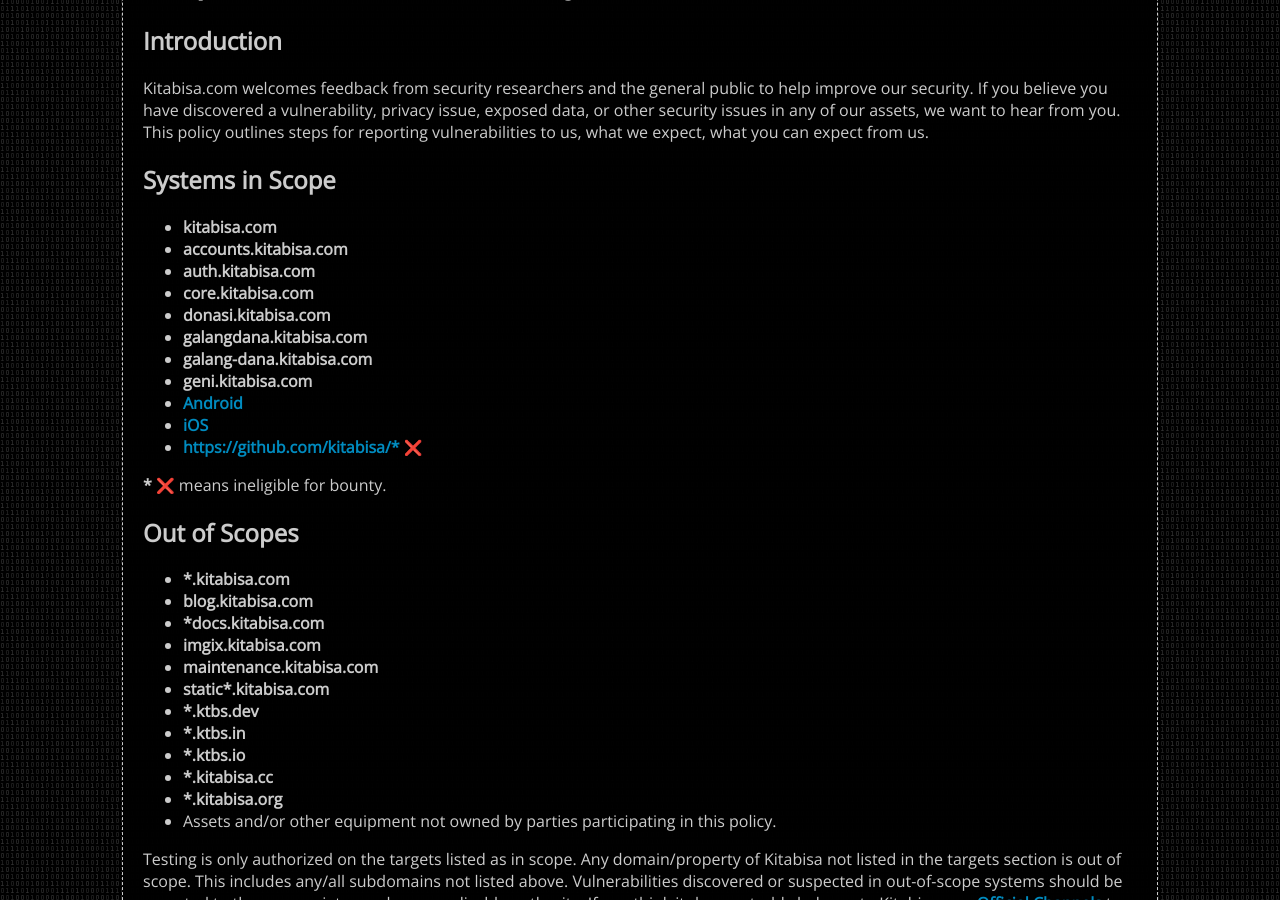
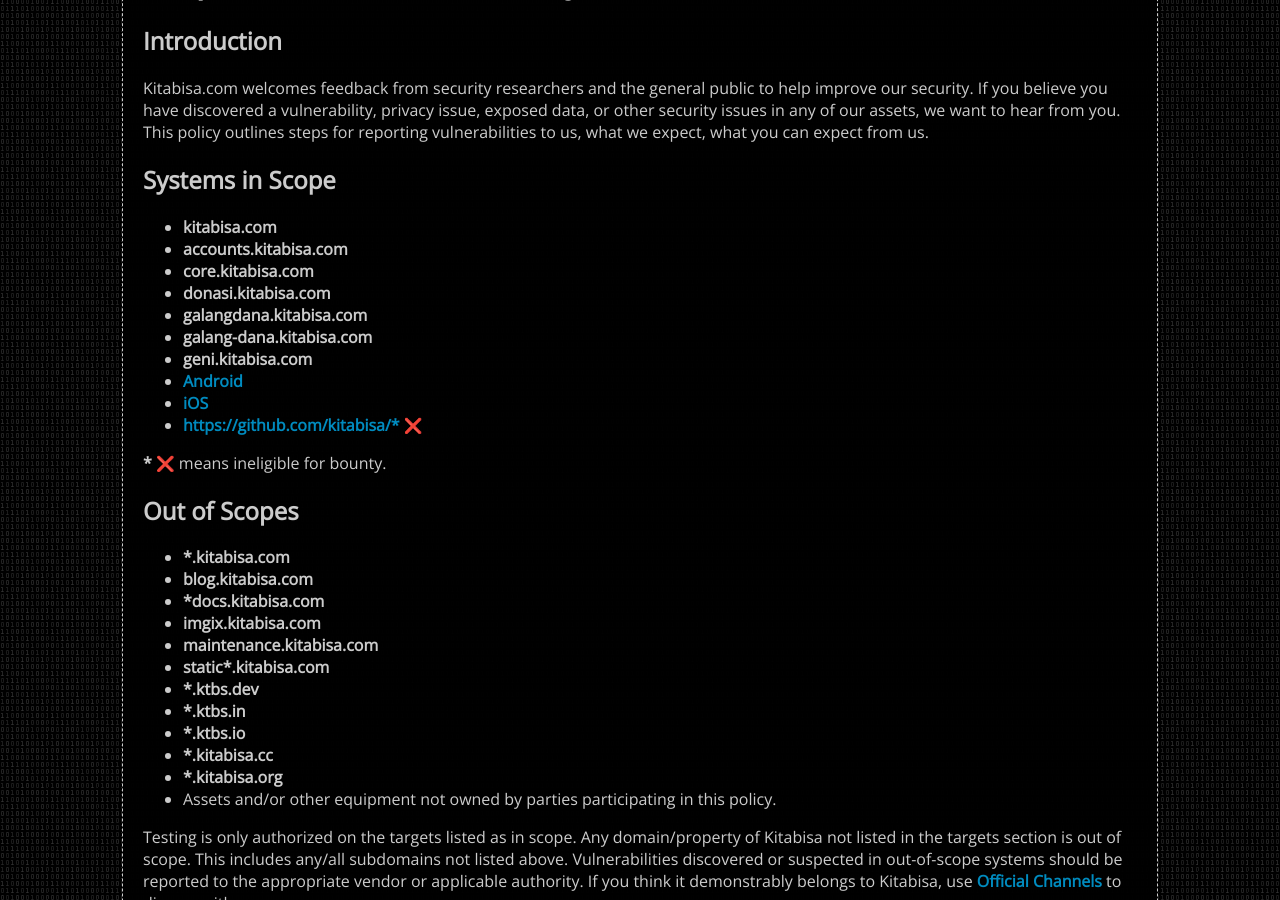
Before and after one commit to kitabisa/responsible-disclosure, a Jekyll site: the page built from index.md, in a window 1280 px wide and 900 px high, scrolled down 597 px. Built offline with Jekyll 4.4.1, drawn with Linux system fonts in a browser that asks for light colours; our own code applies the rules of GitHub Pages for plain Markdown files.

Commit message:
cfg: remove auth subdomain from scope

```diff
--- a/_config.yml
+++ b/_config.yml
@@ -16,8 +16,6 @@
     - value: kitabisa.com
       eligible: true
     - value: accounts.kitabisa.com
-      eligible: true
-    - value: auth.kitabisa.com
       eligible: true
     - value: core.kitabisa.com
       eligible: true
```
